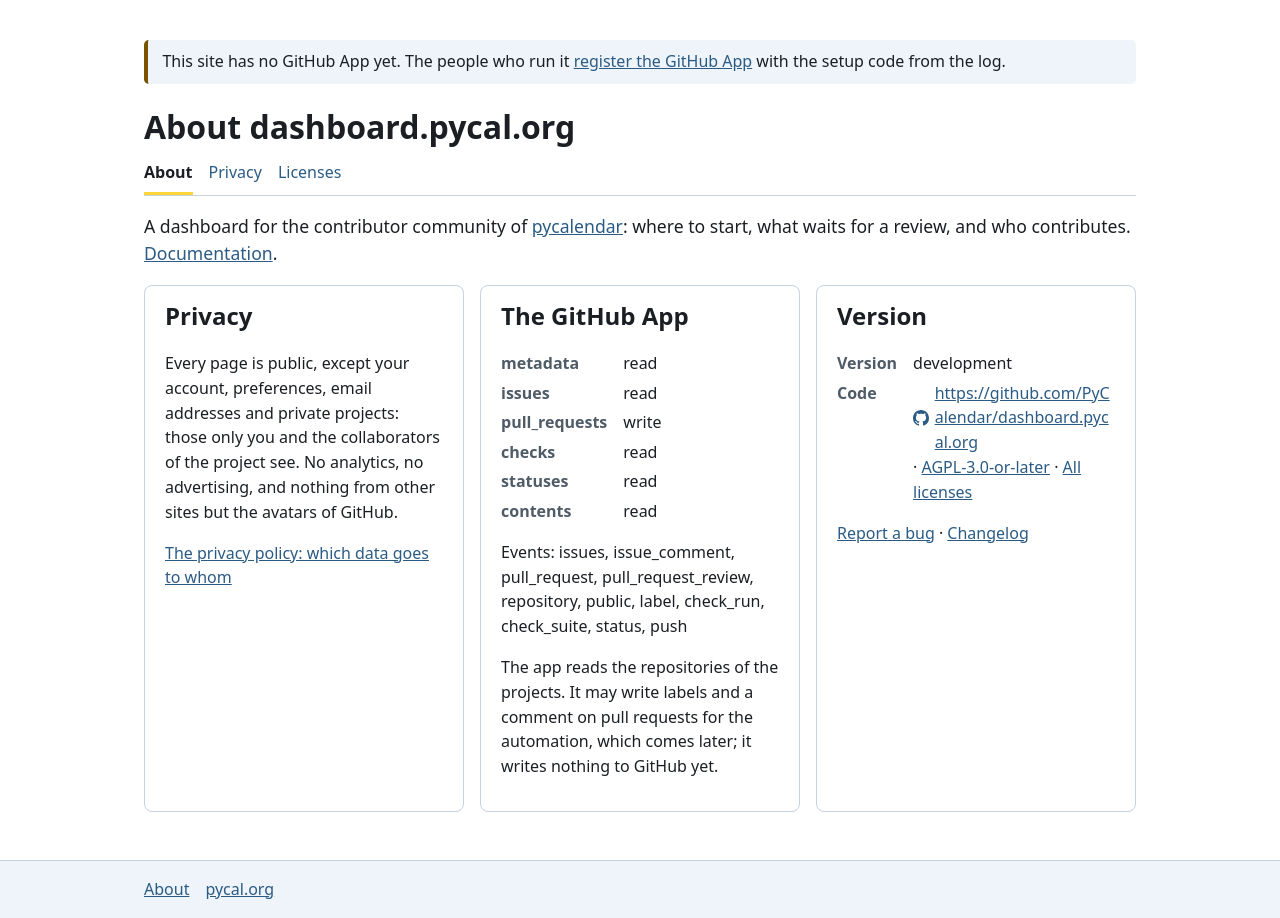
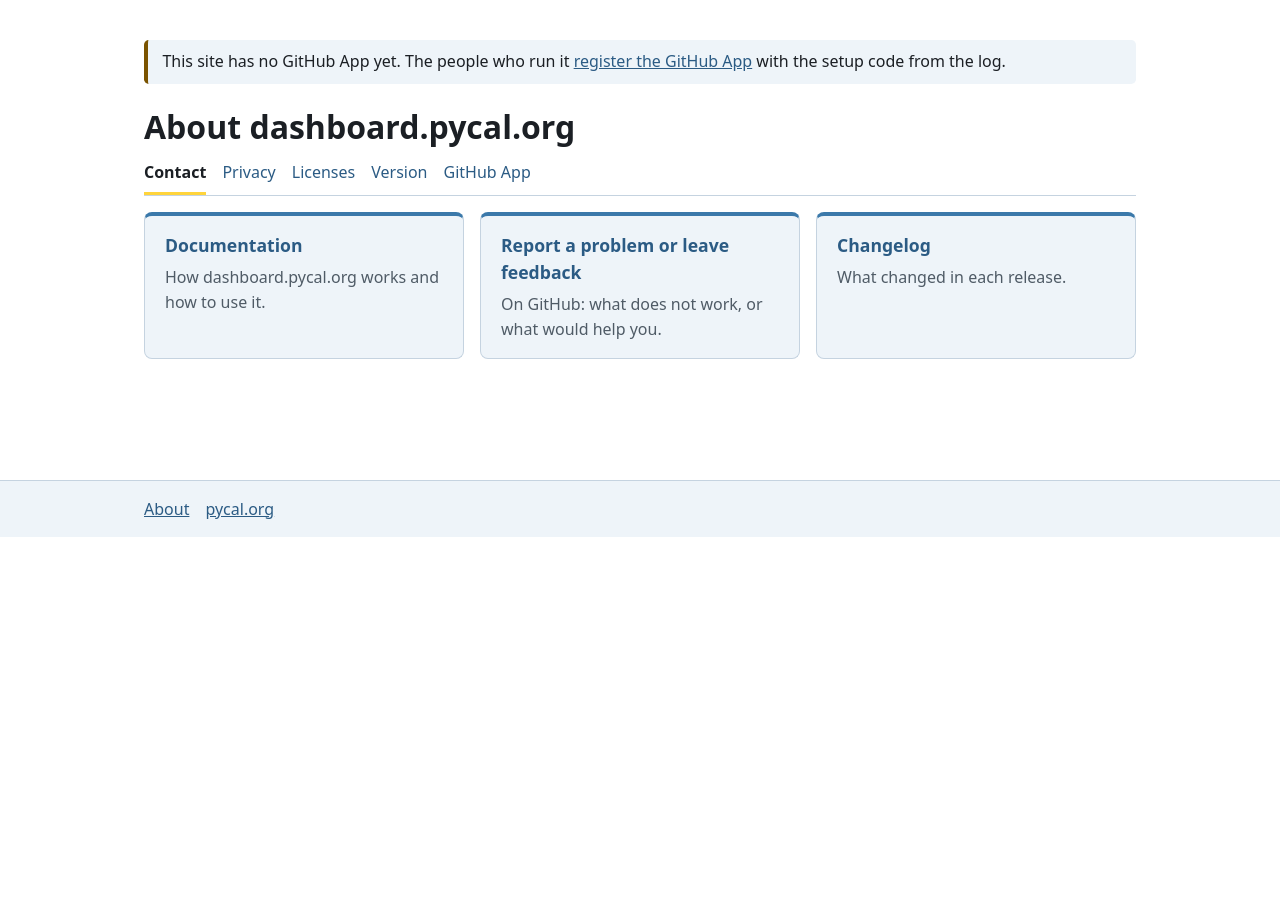
Before and after one commit to PyCalendar/dashboard.pycal.org, a Django app: page /about/ in a window 1280 px wide. Shown: the part 84-1002 px from the top of the page. After the commit the page ends 621 px from the top, so only its background shows below. Run offline with Django 5.2, Linux system fonts and the light colour scheme.

Commit message:
About: Contact with tiles; Version and GitHub App are tabs
The tab About is Contact, with tiles to the documentation, to report a
problem or leave feedback, and to the changelog, without the summary of
the privacy policy and the line about the dashboard. Version and GitHub
App are tabs like Privacy and Licenses (/about/version/,
/about/github-app/); the version no longer links the licenses, which
have their tab, and the GitHub App says what it writes now.

Co-Authored-By: Claude Opus 5.5 <noreply@anthropic.com>

AI Prompts:
claude-opus-5-5: When a pull request enters the step - correct  When a pull request completes the step -> "When a pull request leaves the step"   The leaving actions are also applied when:  - that step is skipped and the PR is in it

```diff
--- a/pycal_dashboard/templates/pycal_dashboard/_about_tabs.html
+++ b/pycal_dashboard/templates/pycal_dashboard/_about_tabs.html
@@ -2,7 +2,9 @@
   <h1>{% blocktranslate %}About {{ site_name }}{% endblocktranslate %}</h1>
 </div>
 <nav aria-label="{% translate "About" %}"><ul class="tabs">
-  <li><a href="{% url 'about' %}"{% if tab == 'about' %} aria-current="page"{% endif %}>{% translate "About" %}</a></li>
+  <li><a href="{% url 'about' %}"{% if tab == 'about' %} aria-current="page"{% endif %}>{% translate "Contact" %}</a></li>
   <li><a href="{% url 'privacy' %}"{% if tab == 'privacy' %} aria-current="page"{% endif %}>{% translate "Privacy" %}</a></li>
   <li><a href="{% url 'licenses' %}"{% if tab == 'licenses' %} aria-current="page"{% endif %}>{% translate "Licenses" %}</a></li>
+  <li><a href="{% url 'about_version' %}"{% if tab == 'version' %} aria-current="page"{% endif %}>{% translate "Version" %}</a></li>
+  <li><a href="{% url 'about_github_app' %}"{% if tab == 'github-app' %} aria-current="page"{% endif %}>{% translate "GitHub App" %}</a></li>
 </ul></nav>
--- a/pycal_dashboard/templates/pycal_dashboard/about.html
+++ b/pycal_dashboard/templates/pycal_dashboard/about.html
@@ -1,22 +1,11 @@
 {% extends "pycal_dashboard/base.html" %}
-{% load i18n times github help %}
-{% block title %}{% translate "About" %} · {{ site_name }}{% endblock %}
+{% load i18n %}
+{% block title %}{% translate "Contact" %} · {{ site_name }}{% endblock %}
 {% block main %}
 {% include "pycal_dashboard/_about_tabs.html" with tab="about" %}
-<p class="lead">{% translate "A dashboard for the contributor community of" %} {% for url in links.organizations %}<a href="{{ url }}">{{ url|cut:"https://github.com/" }}</a>{% if not forloop.last %}, {% endif %}{% endfor %}: {% translate "where to start, what waits for a review, and who contributes." %} <a href="{{ links.documentation }}">{% translate "Documentation" %}</a>.</p>
-<div class="columns">
-<section class="card" data-privacy-summary><h2>{% translate "Privacy" %}</h2>
-<p>{% translate "Every page is public, except your account, preferences, email addresses and private projects: those only you and the collaborators of the project see. No analytics, no advertising, and nothing from other sites but the avatars of GitHub." %}</p>
-<p><a href="{% url 'privacy' %}">{% translate "The privacy policy: which data goes to whom" %}</a></p></section>
-<section class="card"><h2>{% translate "The GitHub App" %}</h2>
-<dl class="facts-list">{% for name, level in permissions.items %}<dt>{{ name }}</dt><dd>{{ level }}</dd>{% endfor %}</dl>
-<p>{% translate "Events" %}: {{ events|join:", " }}</p>
-<p>{% translate "The app reads the repositories of the projects. It may write labels and a comment on pull requests for the automation, which comes later; it writes nothing to GitHub yet." %}</p></section>
-<section class="card"><h2>{% translate "Version" %}</h2>
-<dl class="facts-list"><dt>{% translate "Version" %}</dt><dd>{{ build.version }}</dd>
-{% if build.commit %}<dt>{% translate "Commit" %}</dt><dd><a href="{{ build.commit_url }}">{{ build.commit }}</a> {{ build.message }}</dd>{% endif %}
-{% if build.built_at %}<dt>{% translate "Built" %}</dt><dd>{% when build.built_at %}{% if build.build_url %} · <a href="{{ build.build_url }}">{% translate "build" %}</a>{% endif %}</dd>{% endif %}
-<dt>{% translate "Code" %}</dt><dd>{% github_link build.code_url links.source links.source %} · <a href="{% url 'licenses' %}">AGPL-3.0-or-later</a> · <a href="{% url 'licenses' %}" data-all-licenses>{% translate "All licenses" %}</a></dd></dl>
-<p><a href="{{ links.issues }}">{% translate "Report a bug" %}</a> · <a href="{{ links.changelog }}">{% translate "Changelog" %}</a></p></section>
-</div>
+<ul class="contact-tiles" data-contact-tiles>
+  <li><a href="{{ links.documentation }}" data-tile="documentation"><strong>{% translate "Documentation" %}</strong><span>{% blocktranslate %}How {{ site_name }} works and how to use it.{% endblocktranslate %}</span></a></li>
+  <li><a href="{{ links.issues }}" data-tile="feedback"><strong>{% translate "Report a problem or leave feedback" %}</strong><span>{% translate "On GitHub: what does not work, or what would help you." %}</span></a></li>
+  <li><a href="{{ links.changelog }}" data-tile="changelog"><strong>{% translate "Changelog" %}</strong><span>{% translate "What changed in each release." %}</span></a></li>
+</ul>
 {% endblock %}
--- a/pycal_dashboard/urls.py
+++ b/pycal_dashboard/urls.py
@@ -27,6 +27,8 @@ urlpatterns = [
     path("", pages.home, name="home"),
     path("about/", pages.about, name="about"),
     path("about/privacy/", pages.privacy, name="privacy"),
+    path("about/version/", pages.about_version, name="about_version"),
+    path("about/github-app/", pages.about_github_app, name="about_github_app"),
     path("licenses/", pages.licenses_page, name="licenses"),
     path("licenses/packages/<str:name>/", pages.package_license, name="package_license"),
     path("licenses/<str:name>/", pages.license_text, name="license_text"),
--- a/pycal_dashboard/views/pages.py
+++ b/pycal_dashboard/views/pages.py
@@ -21,7 +21,7 @@ from django.shortcuts import render
 from django.urls import reverse
 from django.utils.http import url_has_allowed_host_and_scheme
 from django.views.decorators.cache import cache_control
-from django.views.decorators.http import require_POST
+from django.views.decorators.http import require_http_methods, require_POST
 from django.views.i18n import set_language
 
 from pycal_dashboard import build_info, licenses
@@ -68,7 +68,10 @@ def home(request: HttpRequest):
 
 
 def about(request: HttpRequest):
-    """The version that runs and the GitHub App; ``/about.json``.
+    """The tab Contact of About: the documentation, problems and feedback, the changelog.
+
+    Its JSON, ``/about.json``, has the version that runs and the GitHub App, of the tabs
+    Version and GitHub App.
 
     Parameters:
         request: The request.
@@ -80,12 +83,7 @@ def about(request: HttpRequest):
     return page(
         request,
         "pycal_dashboard/about.html",
-        {
-            "build": build,
-            "permissions": REQUIRED,
-            "events": EVENTS,
-            "organizations": settings.GITHUB_ORGANIZATIONS,
-        },
+        {"tab": "about"},
         lambda: {
             "build": {key: str(value) if value else value for key, value in build.items()},
             "github_app": {
@@ -94,6 +92,40 @@ def about(request: HttpRequest):
                 "organizations": settings.GITHUB_ORGANIZATIONS,
             },
         },
+    )
+
+
+@require_http_methods(["GET", "HEAD"])
+def about_version(request: HttpRequest):
+    """The tab Version of About: the version that runs, its commit and its build.
+
+    Parameters:
+        request: The request.
+
+    Returns:
+        The page.
+    """
+    return render(
+        request,
+        "pycal_dashboard/about_version.html",
+        {"tab": "version", "build": build_info.get(settings.SOURCE_URL)},
+    )
+
+
+@require_http_methods(["GET", "HEAD"])
+def about_github_app(request: HttpRequest):
+    """The tab GitHub App of About: the permissions and events that it asks for.
+
+    Parameters:
+        request: The request.
+
+    Returns:
+        The page.
+    """
+    return render(
+        request,
+        "pycal_dashboard/about_github_app.html",
+        {"tab": "github-app", "permissions": REQUIRED, "events": EVENTS},
     )
 
 
--- a/static/style.css
+++ b/static/style.css
@@ -604,3 +604,10 @@ form.stacked fieldset.message-scope { display: flex; flex-direction: column; gap
 .step-labels-effect { display: none; }
 form:has(input[name="step_labels"][value="sync"]:checked:not([data-current])) [data-effect="sync"],
 form:has(input[name="step_labels"][value="off"]:checked:not([data-current])) [data-effect="off"] { display: block; }
+
+/* the tab Contact of About: a tile for each way to go on */
+.contact-tiles { display: grid; grid-template-columns: repeat(auto-fit, minmax(14rem, 1fr)); gap: 1rem; list-style: none; padding: 0; margin: 0 0 1.5rem; }
+.contact-tiles a { display: flex; flex-direction: column; gap: .4rem; height: 100%; box-sizing: border-box; padding: 1rem 1.25rem; background: var(--surface-tint); border: 1px solid var(--border); border-top: .3rem solid var(--brand); border-radius: .5rem; color: var(--text); text-decoration: none; }
+.contact-tiles a:hover, .contact-tiles a:focus-visible { border-color: var(--primary); }
+.contact-tiles strong { font-size: 1.1rem; color: var(--primary); }
+.contact-tiles span { color: var(--text-muted); }
--- a/todo.txt
+++ b/todo.txt
@@ -621,10 +621,12 @@ community: where to start, what waits for a review, who contributes.
       message; "As the pull request ... gets it" below the message); Edit and Preview (was Review) next to each other,
       both with Apply at the bottom: it makes the edited message the current one; Applied, green with a check mark,
       when they are the same; Scope becomes a tab right of Status Label, as it applies to the labels too
-- [ ] About: the tab About becomes Contact, without Privacy in it and without the line "A dashboard for ...
+- [x] About: the tab About becomes Contact, without Privacy in it and without the line "A dashboard for ...
       Documentation."; instead the tiles Documentation, Report a problem or leave feedback, and Changelog; Version
       and GitHub App become tabs like Privacy and Licenses; Licenses without "AGPL-3.0-or-later · All licenses"
 - [x] The Markdown fields are always as wide as possible
 - [x] Step labels: Save -> Apply; without the column What saving it does; choosing another option shows above Apply
       what it does: "Create the labels <names> and label <n> pull requests", or for Off "Delete the labels <names>
       from <repositories>" (the person gave it); With PR Sync -> Synchronize
+- [ ] The actions of a step: "When a pull request completes the step" -> "When a pull request leaves the step"; they
+      also follow when the step is skipped while the pull request is in it
```
Also changed, not shown: pycal_dashboard/templates/pycal_dashboard/about_github_app.html (added, +12 -0 lines), pycal_dashboard/templates/pycal_dashboard/about_version.html (added, +12 -0 lines), tests/browser/test_site.py (+15 -2 lines), tests/test_branding.py (+2 -1 lines), tests/test_licenses.py (+3 -1 lines), tests/test_pages.py (+12 -2 lines), tests/test_privacy.py (+3 -1 lines), pycal_dashboard/locale/de/LC_MESSAGES/django.po, pycal_dashboard/locale/es/LC_MESSAGES/django.po, 4 other files.
